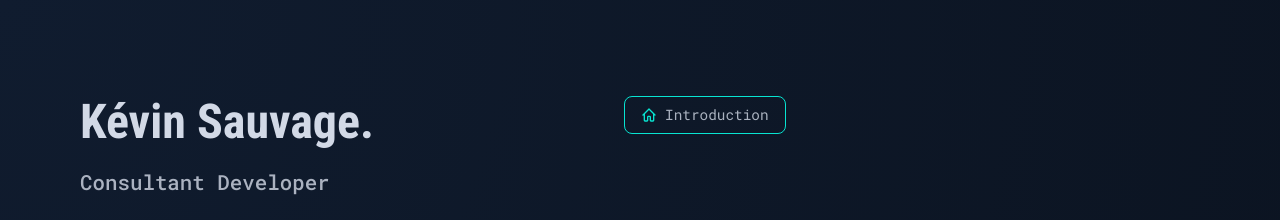
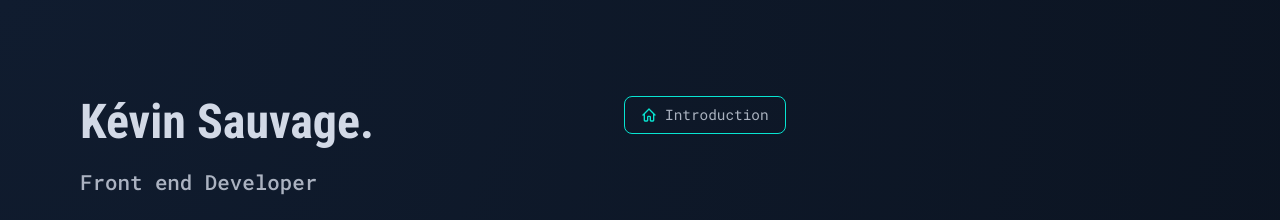
Before and after one commit to kevinsauvage/next-portfolio, a Next.js app: page / in a window 1280 px wide. Shown: the top 220 px of the page. Built offline with nearby package versions, Linux system fonts and the light colour scheme.

Commit message:
change heading

```diff
--- a/src/components/Header/Header.jsx
+++ b/src/components/Header/Header.jsx
@@ -5,7 +5,7 @@ import styles from './Header.module.scss';
 const Header = () => (
   <header className={styles.header}>
     <Logo />
-    <p className={styles.subtitle}>Consultant Developer</p>
+    <p className={styles.subtitle}>Front end Developer</p>
     <p className={styles.content}>
       Developing performance-focused, inclusive web products that leave no one behind.
     </p>
```
